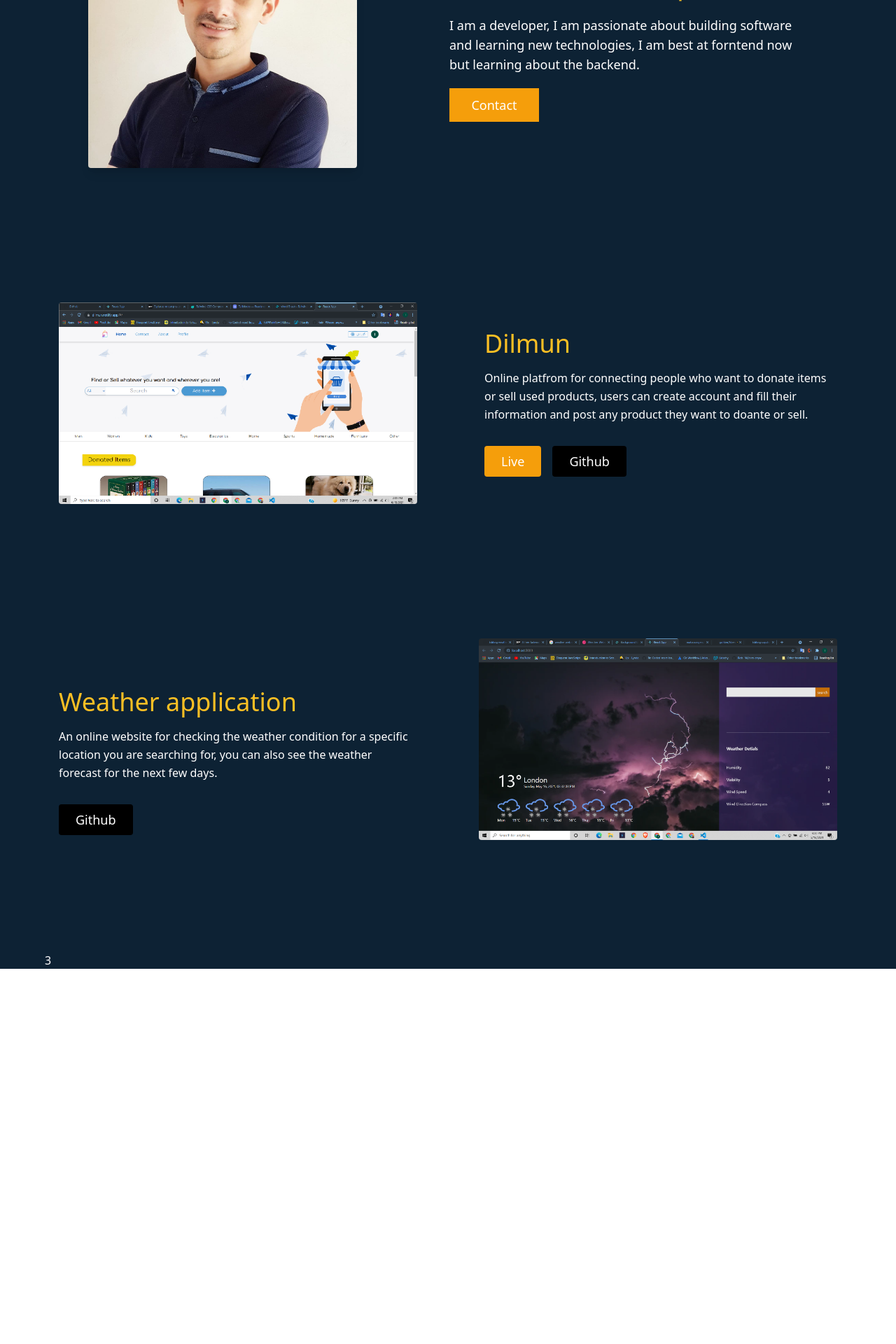
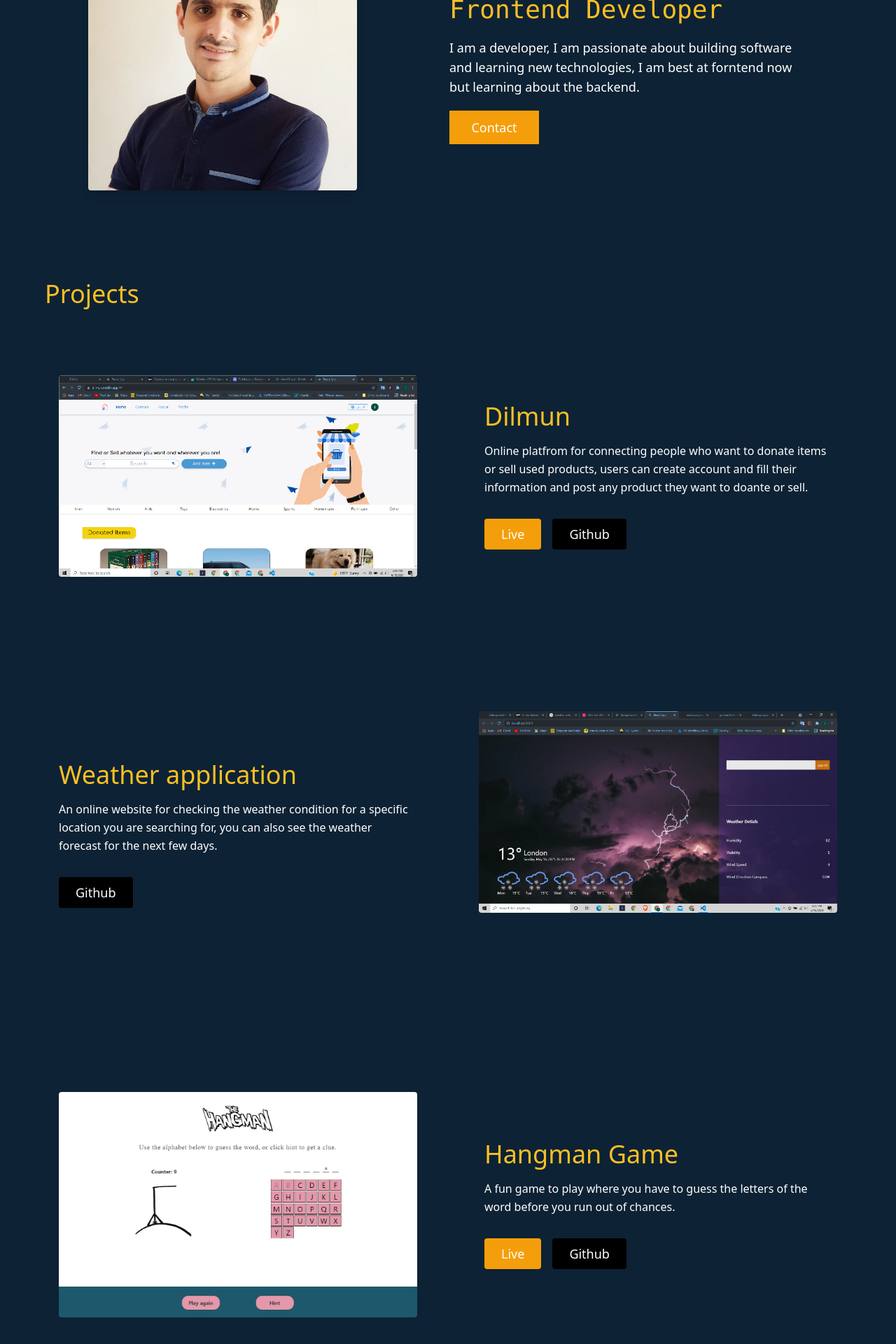
Before and after one commit to ismailkhalil20/MyPortfolio, a React (Create React App) app: page / in a window 1280 px wide. Shown: the part 336-2256 px from the top of the page at 70% size. Before the commit the page ends 1720 px from the top, so only its background shows below. Built offline with nearby package versions, Linux system fonts and the light colour scheme.

Commit message:
Add third HeroProject:

```diff
--- a/src/App.js
+++ b/src/App.js
@@ -9,6 +9,7 @@ function App() {
       <Header />
       <div className="lg:max-w-6xl text-white mx-10 lg:mx-auto">
         <Hero />
+        <h2 className="text-4xl text-yellow-400" id="projects">Projects</h2>
         <HeroProject1 />
         <HeroProject2 />
         <HeroProject3 />
--- a/src/components/Header/Header.jsx
+++ b/src/components/Header/Header.jsx
@@ -18,9 +18,9 @@ export default function Header() {
             <div className="h-24 mx-10 lg:max-w-6xl lg:m-auto flex items-center justify-between">
                 <img src={Logo} alt="logo" className="w-52" />
                 <div className="hidden sm:flex text-white text-lg gap-7">
-                    <a href="#">Projects</a>
-                    <a href="#">About</a>
-                    <a href="#">Contact</a>
+                    <a href="#projects">Projects</a>
+                    <a href="#about">About</a>
+                    <a href="#contact">Contact</a>
                 </div>
                 <div className="hidden sm:flex flex-end gap-3">
                     <a href="https://github.com/ismailkhalil20"><img src={GithubIcon} alt="github" className="w-8" /></a>
@@ -30,9 +30,9 @@ export default function Header() {
             </div>
 
             <div className={`sm:hidden ${Open} flex-col text-white`}>
-                <a href="#" className="px-3 py-2 rounded-md text-base font-medium">Projects</a>
-                <a href="#" className="px-3 py-2 rounded-md text-base font-medium">About</a>
-                <a href="#" className="px-3 py-2 rounded-md text-base font-medium">Contact</a>
+                <a href="#projects" className="px-3 py-2 rounded-md text-base font-medium">Projects</a>
+                <a href="#about" className="px-3 py-2 rounded-md text-base font-medium">About</a>
+                <a href="#contact" className="px-3 py-2 rounded-md text-base font-medium">Contact</a>
                 <div className="flex flex-end gap-5 px-3 py-5">
                     <a href="https://github.com/ismailkhalil20"><img src={GithubIcon} alt="github" className="w-8" /></a>
                     <a href="https://www.linkedin.com/in/ismailkhalil20/"><img src={LinkedinIcon} alt="github" className="w-8" /></a>
--- a/src/components/Hero/Hero.jsx
+++ b/src/components/Hero/Hero.jsx
@@ -3,7 +3,7 @@ import Photo from '../../assets/IsmailKhalil.jpg'
 
 export default function Hero() {
     return (
-        <div className="flex flex-wrap justify-around items-center gap-2 my-24">
+        <div className="flex flex-wrap justify-around items-center gap-2 my-32">
             <div className="w-10/12 sm:w-8/12 md:w-4/12">
                 <img src={Photo} alt="Ismail Khalil" className="shadow-lg rounded max-w-full h-auto align-middle border-none" />
             </div>
--- a/src/components/HeroProject/HeroProject3.jsx
+++ b/src/components/HeroProject/HeroProject3.jsx
@@ -1,9 +1,24 @@
 import React from 'react'
+import HangmanGame from '../../assets/HangmanGame.jpg'
 
 export default function HeroProject3() {
     return (
-        <div>
-            3
-        </div>
+        <section className="text-gray-600 body-font">
+            <div className="container mx-auto flex px-5 py-24 md:flex-row flex-col items-center">
+                <div className="lg:max-w-lg lg:w-full md:w-1/2 w-5/6 mb-10 md:mb-0">
+                    <img className="object-cover object-center rounded" alt="hero" src={HangmanGame} />
+                </div>
+                <div className="lg:flex-grow md:w-1/2 lg:pl-24 md:pl-16 flex flex-col md:items-start md:text-left items-center text-center">
+                    <h1 className="title-font sm:text-4xl text-3xl mb-4 font-medium text-yellow-400">Hangman Game
+                        <br className="hidden lg:inline-block" />
+                    </h1>
+                    <p className="mb-8 leading-relaxed text-white">A fun game to play where you have to guess the letters of the word before you run out of chances.</p>
+                    <div className="flex justify-center">
+                        <a href="https://grass-team-hangman-reactjs.netlify.app/" className="inline-flex text-white bg-yellow-500 border-0 py-2 px-6 focus:outline-none hover:bg-yellow-400 rounded text-lg">Live</a>
+                        <a href="https://github.com/Dhuha9/hangman_react_js" className="ml-4 inline-flex text-white bg-black border-0 py-2 px-6 focus:outline-none hover:bg-white hover:text-black rounded text-lg">Github</a>
+                    </div>
+                </div>
+            </div>
+        </section>
     )
 }
```
Also changed, not shown: src/assets/HangmanGame.jpg (added).
